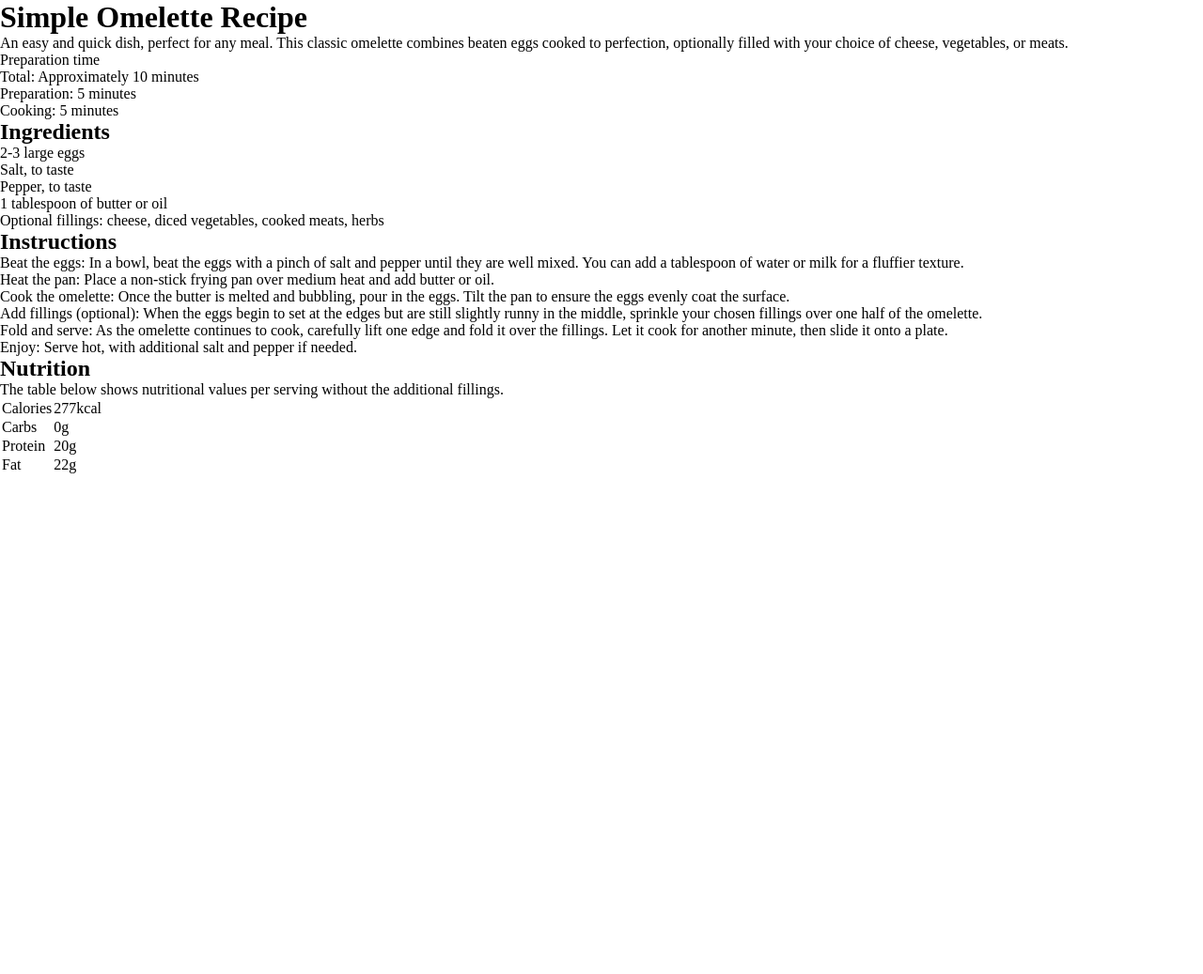
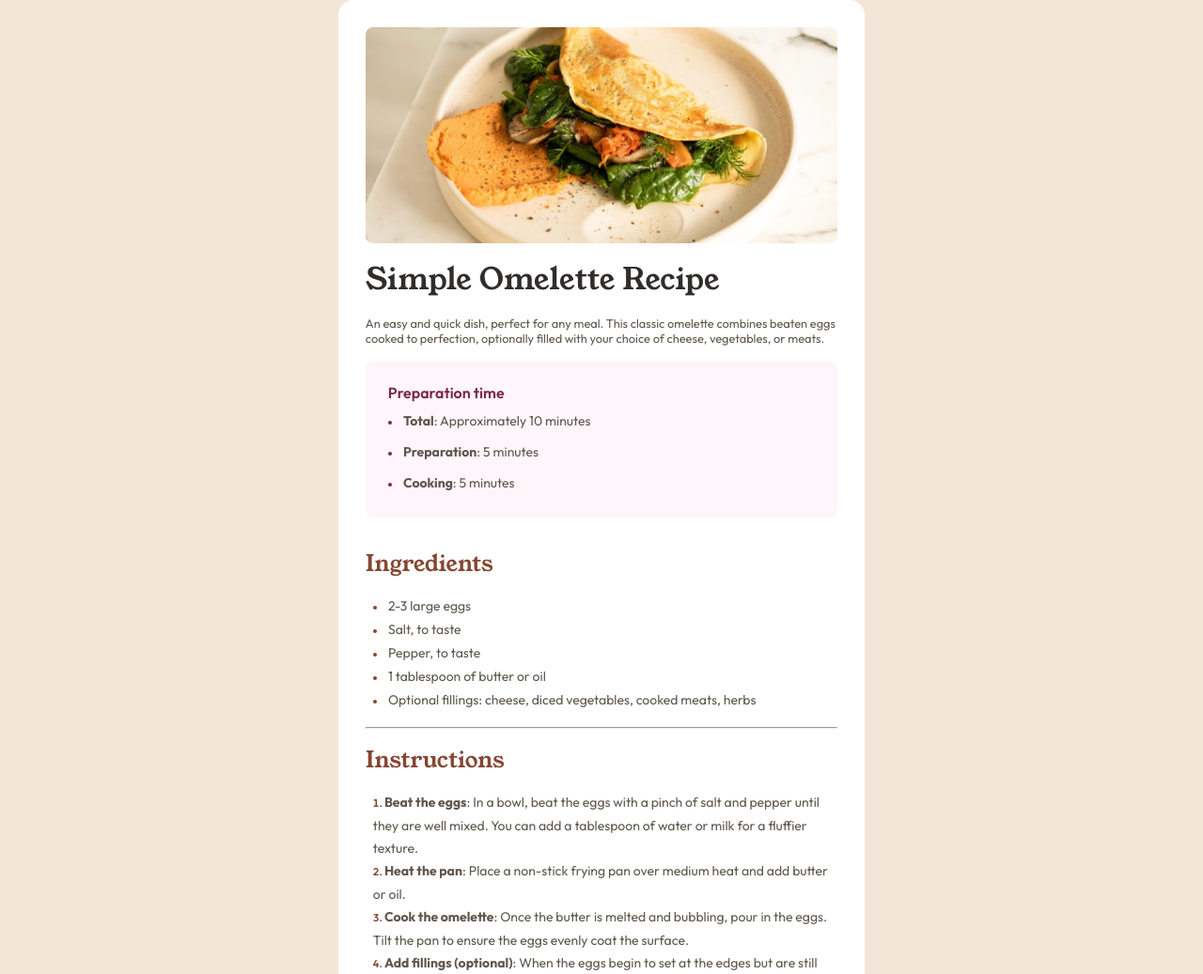
Before and after one commit to 6alactico/Recipe-Page, a plain HTML site: page index.html in a window 1280 px wide. Shown: the top 1037 px of the page at 94% size. Before the commit the page ends 800 px from the top, so only its background shows below. Drawn offline with Linux system fonts and the light colour scheme.

Commit message:
add changes

```diff
--- a/index.html
+++ b/index.html
@@ -5,24 +5,29 @@
   <meta name="viewport" content="width=device-width, initial-scale=1.0">
   <link rel="icon" type="image/png" sizes="32x32" href="./assets/images/favicon-32x32.png">
   <link href="styles.css" rel="stylesheet">
+  <link href="https://fonts.googleapis.com/css2?family=Young+Serif&display=swap" rel="stylesheet">
+  <link href="https://fonts.googleapis.com/css2?family=Outfit:wght@100..900&family=Young+Serif&display=swap" rel="stylesheet">
   <title>Frontend Mentor | Recipe page</title>
 </head>
 <body>
+
+  <main id="recipe-container">
+    <img src="/assets/images/image-omelette.jpeg" alt="image of an omlette">
     <h1>Simple Omelette Recipe</h1>
-  <p>
+    <p class="description-text">
       An easy and quick dish, perfect for any meal. This classic omelette combines beaten eggs cooked
       to perfection, optionally filled with your choice of cheese, vegetables, or meats.
     </p>
-  <ul>
+
+    <ul id="preparation-time">
       <p>Preparation time</p>
-    <li>Total: Approximately 10 minutes</li>
-    <li>Preparation: 5 minutes</li>
-    <li>Cooking: 5 minutes</li>
+      <li><span class="bold-text">Total</span>: Approximately 10 minutes</li>
+      <li><span class="bold-text">Preparation</span>: 5 minutes</li>
+      <li><span class="bold-text">Cooking</span>: 5 minutes</li>
     </ul>
 
     <h2>Ingredients</h2>
-
-  <ul>
+    <ul id="ingredients">
       <li>2-3 large eggs</li>
       <li>Salt, to taste</li>
       <li>Pepper, to taste</li>
@@ -30,33 +35,34 @@
       <li>Optional fillings: cheese, diced vegetables, cooked meats, herbs</li>
     </ul>
 
+    <hr>
+
     <h2>Instructions</h2>
-
-  <ol>
+    <ol id="instructions">
       <li>
-      Beat the eggs: In a bowl, beat the eggs with a pinch of salt and pepper until they are well mixed.
+        <span class="bold-text">Beat the eggs</span>: In a bowl, beat the eggs with a pinch of salt and pepper until they are well mixed.
         You can add a tablespoon of water or milk for a fluffier texture.
       </li>
-    <li>Heat the pan: Place a non-stick frying pan over medium heat and add butter or oil.</li>
+      <li><span class="bold-text">Heat the pan</span>: Place a non-stick frying pan over medium heat and add butter or oil.</li>
       <li>
-      Cook the omelette: Once the butter is melted and bubbling, pour in the eggs. Tilt the pan to ensure
+        <span class="bold-text">Cook the omelette</span>: Once the butter is melted and bubbling, pour in the eggs. Tilt the pan to ensure
         the eggs evenly coat the surface.
       </li>
       <li>
-      Add fillings (optional): When the eggs begin to set at the edges but are still slightly runny in the
+        <span class="bold-text">Add fillings (optional)</span>: When the eggs begin to set at the edges but are still slightly runny in the
         middle, sprinkle your chosen fillings over one half of the omelette.
       </li>
       <li>
-      Fold and serve: As the omelette continues to cook, carefully lift one edge and fold it over the
+        <span class="bold-text">Fold and serve</span>: As the omelette continues to cook, carefully lift one edge and fold it over the
         fillings. Let it cook for another minute, then slide it onto a plate.
       </li>
-    <li>Enjoy: Serve hot, with additional salt and pepper if needed.</li>
+      <li><span class="bold-text">Enjoy</span>: Serve hot, with additional salt and pepper if needed.</li>
     </ol>
 
+    <hr>
+
     <h2>Nutrition</h2>
-
-  <p>The table below shows nutritional values per serving without the additional fillings.</p>
-
+    <p class="description-text">The table below shows nutritional values per serving without the additional fillings.</p>
     <table>
       <tr>
         <td>Calories</td>
@@ -75,5 +81,6 @@
         <td>22g</td>
       </tr>
     </table>
+  </main>
 </body>
 </html>
--- a/styles.css
+++ b/styles.css
@@ -1,8 +1,3 @@
-@font-face {
-    font-family: 'YoungSerif', sans-serif;
-    src: url('/fonts/outfit/Outfit-VariableFont_wght.ttf') format('truetype');
-}
-
 * {
     box-sizing: border-box;
     margin: 0;
@@ -10,5 +5,84 @@
 }
 
 body {
+    background-color: hsl(30, 54%, 90%);
+    font-family: 'Outfit', sans-serif;
     height: 100vh;
 }
+
+#recipe-container {
+    background-color: hsl(0, 0%, 100%);
+    border-radius: 1rem;
+    display: flex;
+    flex-direction: column;
+    margin: auto;
+    padding: 1.8rem;
+    width: 35rem;
+}
+#recipe-container img {
+    border-radius: 0.5rem;
+}
+
+h1, h2 {
+    font-family: 'Young Serif', serif;
+    margin: 1rem 0;
+}
+h1 {
+    color: hsl(24, 5%, 18%);
+    font-weight: 400;
+}
+h2 {
+    color: hsl(14, 45%, 36%);
+    font-weight: 400;
+}
+.description-text {
+    color: hsl(30, 10%, 34%);
+    font-size: 0.8rem;
+}
+
+#preparation-time {
+    background: hsl(330, 100%, 98%);
+    border-radius: 0.5rem;
+    display: flex;
+    flex-direction: column;
+    gap: 0.5rem;
+    margin: 1rem 0;
+    padding: 1.5rem;
+}
+#preparation-time p {
+    color: hsl(332, 51%, 32%);
+    font-weight: 600;
+}
+
+.bold-text {
+    font-weight: 700;
+}
+ol, ul {
+    display: block;
+    margin-block-end: 1rem;
+    padding-inline-start: 0.5rem;
+}
+li {
+    color: hsl(30, 10%, 34%);
+    font-size: 0.875rem;
+    font-weight: 400;
+    line-height: 1.5rem;
+    list-style-position: inside;
+}
+li::marker {
+    font-size: 0.7rem;
+}
+#preparation-time li::marker {
+    font-size: 0.7rem;
+    color: hsl(332, 51%, 32%);
+}
+
+#ingredients li::marker {
+    font-size: 0.7rem;
+    color: hsl(14, 45%, 36%);
+}
+
+#instructions li::marker {
+    color: hsl(14, 45%, 36%);
+    font-weight: 600;
+}
```
Lines whose indentation alone changed are shown as unchanged.
